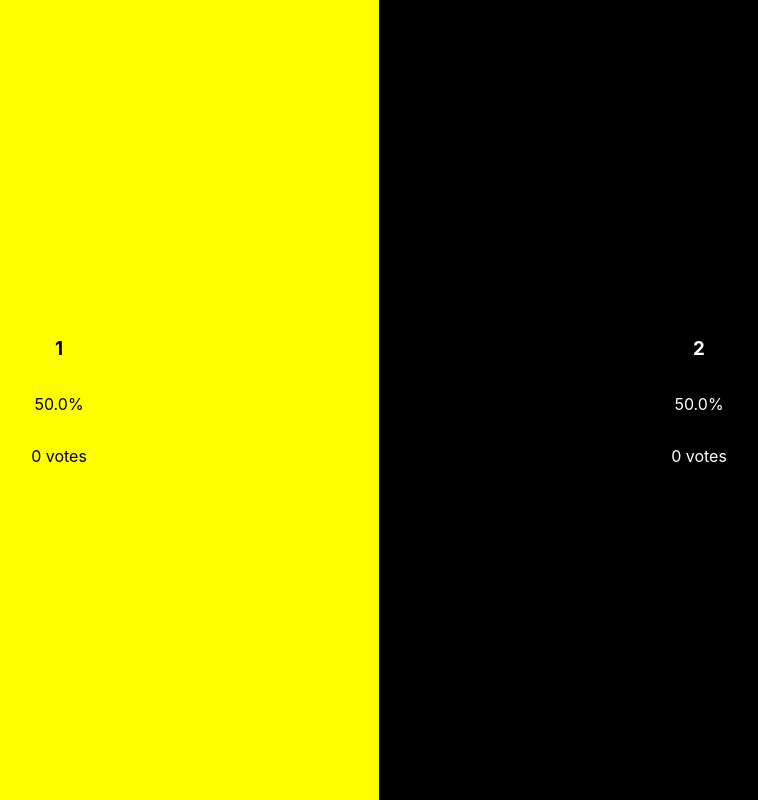
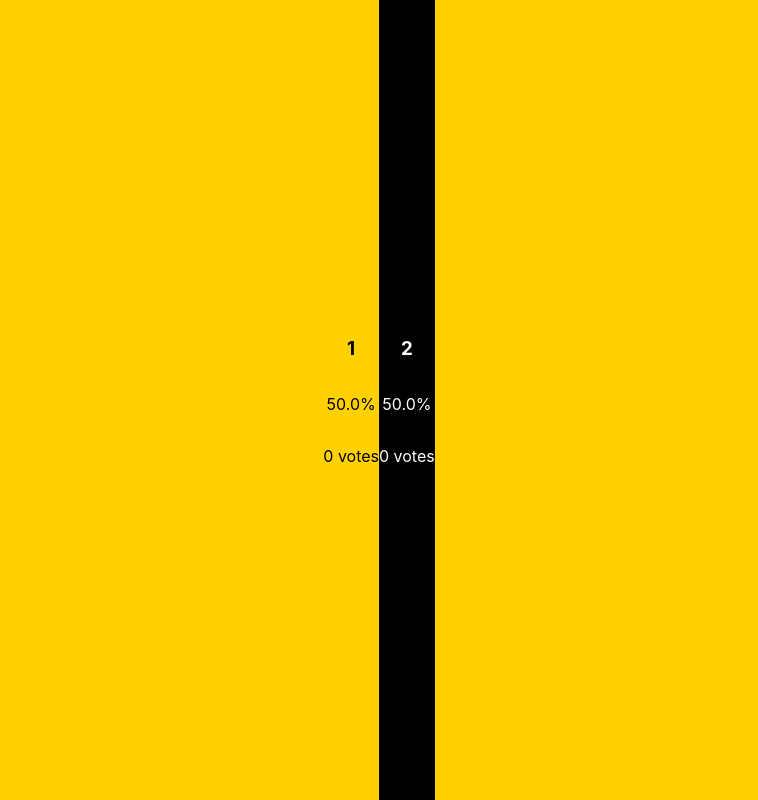
Before and after one commit to mrako/react-application-template, a React (Create React App) app in the folder frontend/: page /results in a window 1280 px wide. Shown: the whole page, without its empty margins (261-1019 px from the left). Built offline with nearby package versions, Linux system fonts and the light colour scheme; no server answers.

Commit message:
feat: add qrcode

```diff
--- a/frontend/package.json
+++ b/frontend/package.json
@@ -11,6 +11,7 @@
     "@types/react": "^18.3.12",
     "@types/react-dom": "^18.3.1",
     "axios": "^1.7.7",
+    "qrcode.react": "^4.1.0",
     "react": "^18.3.1",
     "react-dom": "^18.3.1",
     "react-router-dom": "^6.27.0",
--- a/frontend/src/App.css
+++ b/frontend/src/App.css
@@ -27,12 +27,12 @@
 }
 
 .option-one {
-  background-color: yellow;
+  background-color: #ffd100;
   color: black;
 }
 
 .option-two {
-  background-color: black;
+  background-color: #010101;
   color: white;
 }
 
--- a/frontend/src/App.tsx
+++ b/frontend/src/App.tsx
@@ -2,6 +2,7 @@ import React from 'react';
 import { BrowserRouter as Router, Route, Routes } from 'react-router-dom';
 import VotingView from './components/VotingView';
 import VoteResults from './components/VoteResults';
+import QRCodeView from './components/QRCodeView';
 
 import './App.css';
 
@@ -12,6 +13,7 @@ const App: React.FC = () => {
         <Routes>
           <Route path="/" element={<VotingView />} />
           <Route path="/results" element={<VoteResults />} />
+          <Route path="/code" element={<QRCodeView />} />
         </Routes>
       </div>
     </Router>
--- /dev/null
+++ b/frontend/src/components/QRCodeView.css
@@ -0,0 +1,17 @@
+body {
+  background-color: #ffd100;
+  margin: 0;
+  height: 100vh;
+  display: flex;
+  justify-content: center;
+  align-items: center;
+}
+
+.qr-container {
+  text-align: center;
+}
+
+.qr-code {
+  width: 50vw;
+  height: 50vh;
+}
--- /dev/null
+++ b/frontend/src/components/QRCodeView.tsx
@@ -0,0 +1,24 @@
+import React from 'react';
+import { QRCodeSVG } from 'qrcode.react';
+
+import './QRCodeView.css';
+
+const QRCodeComponent = () => {
+  // Get the current domain
+  const currentDomain = window.location.origin;
+
+  return (
+    <div className="qr-container">
+      <QRCodeSVG
+        value={currentDomain}
+        size={1200}
+        bgColor={"#ffd100"}
+        fgColor={"#010101"}
+        level={"L"}
+        className="qr-code"
+      />
+    </div>
+  );
+};
+
+export default QRCodeComponent;
```
Also changed, not shown: frontend/src/components/VotesList.tsx (deleted, +0 -46 lines), 1 other file (tests, documents, lock files or other folders).
